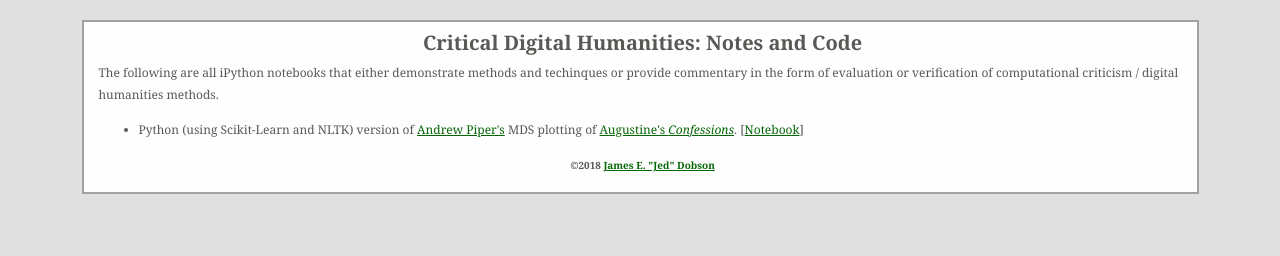
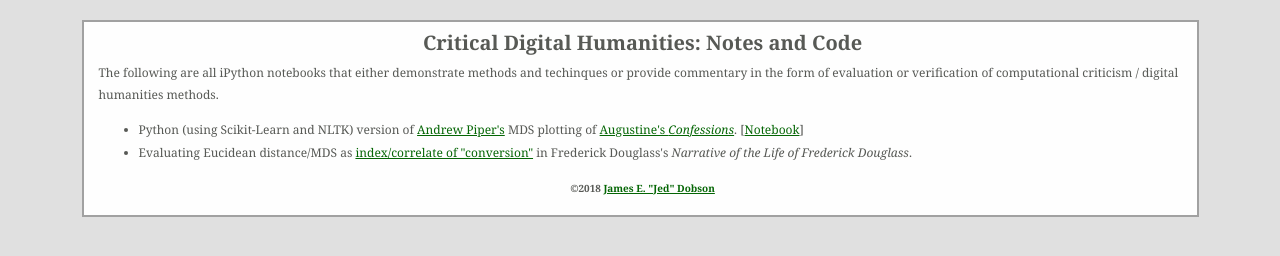
Before and after one commit to jeddobson/jeddobson.github.io, a plain HTML site: page index.html in a window 1280 px wide. Drawn offline with Linux system fonts and the light colour scheme.

Commit message:
adding link to Douglass notebook

```diff
--- a/index.html
+++ b/index.html
@@ -26,6 +26,7 @@ computational criticism / digital humanities methods.
 
 <ul>
  <li>Python (using Scikit-Learn and NLTK) version of <a href="https://github.com/piperandrew/enumerations">Andrew Piper's</a> MDS plotting of <a href="notes/AugustineLatinMDS.html">Augustine's <i>Confessions</i></a>. [<a  href="notes/AugustineLatinMDS.ipynb">Notebook</a>]
+ <li>Evaluating Eucidean distance/MDS as <a href="notes/Douglass-Compare-Euclidean.html">index/correlate of "conversion"</a> in Frederick Douglass's <i>Narrative of the Life of Frederick Douglass</i>.
 </ul>
 
 <center><h5><p>&copy;<script language="JavaScript">var date = new Date(); document.write(date.getFullYear());</script> <a href="https://www.dartmouth.edu/~jed">James E. "Jed" Dobson</a></p></h5></center>
```
